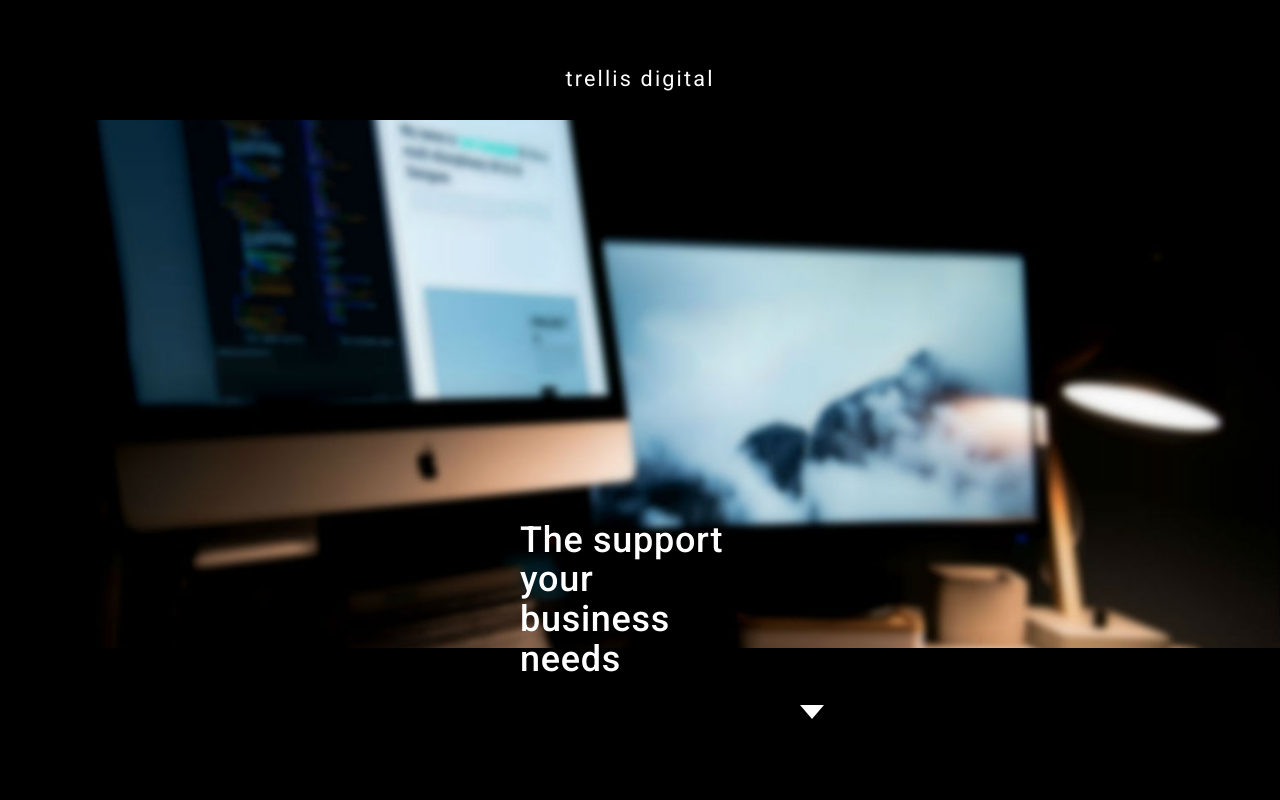
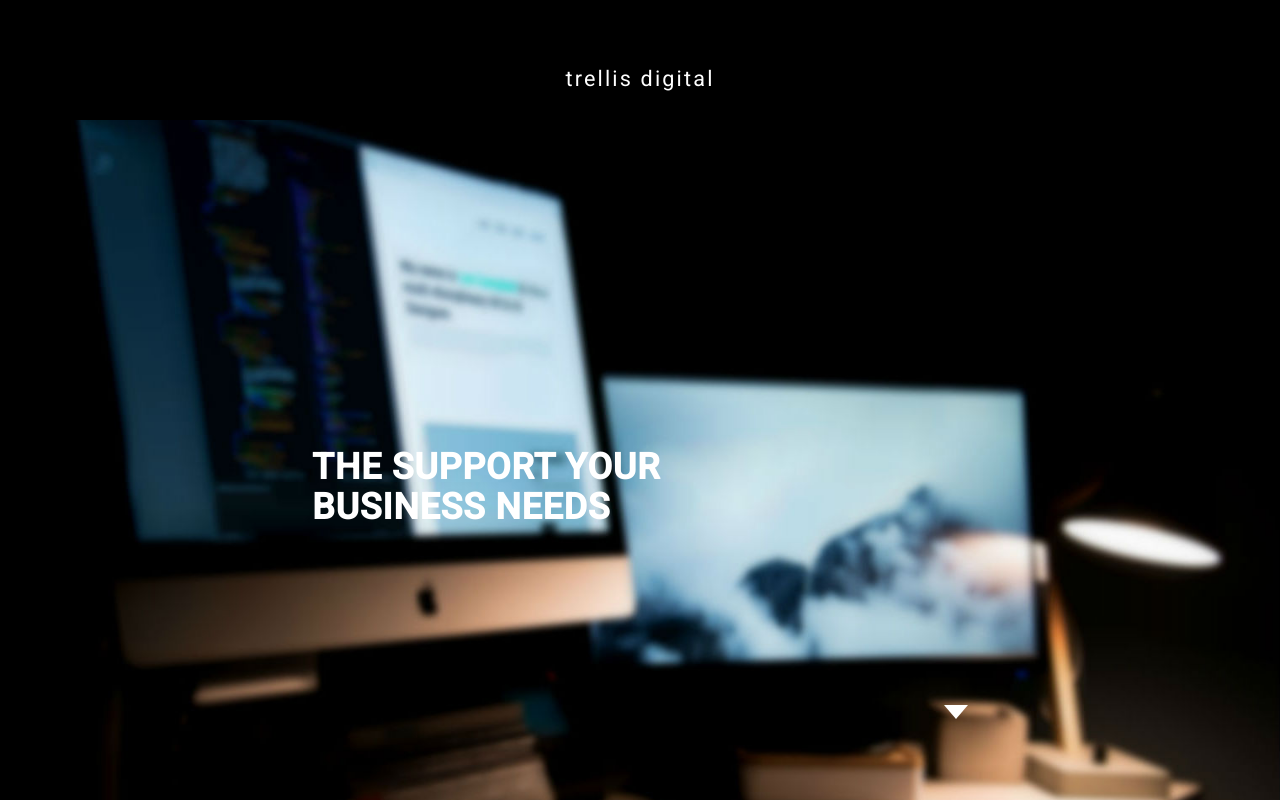
Before and after one commit to LemuelReyes/TrellisDigital, a website: page index.html in a window 1280 px wide. Shown: the top 800 px of the page. Drawn offline with nearby package versions, Linux system fonts and the light colour scheme.

Commit message:
Hero section.  1. the hero title uppercase and realigned 2. hero image vh change 100

```diff
--- a/scss/_hero.scss
+++ b/scss/_hero.scss
@@ -19,6 +19,14 @@
   @include mobile {
     top: 25vh;
   }
+
+  @include tablet {
+    max-width: 14em;
+    font-weight: bold;
+    text-transform: uppercase;
+    top: 11vh;
+    right: 5vw;
+  }
 }
 
 
@@ -36,6 +44,10 @@
 
   @include mobile {
     background-size: cover;
+  }
+
+  @include tablet {
+    height: 100vh;
   }
 }
 
```
Also changed, not shown: css/main.css.
